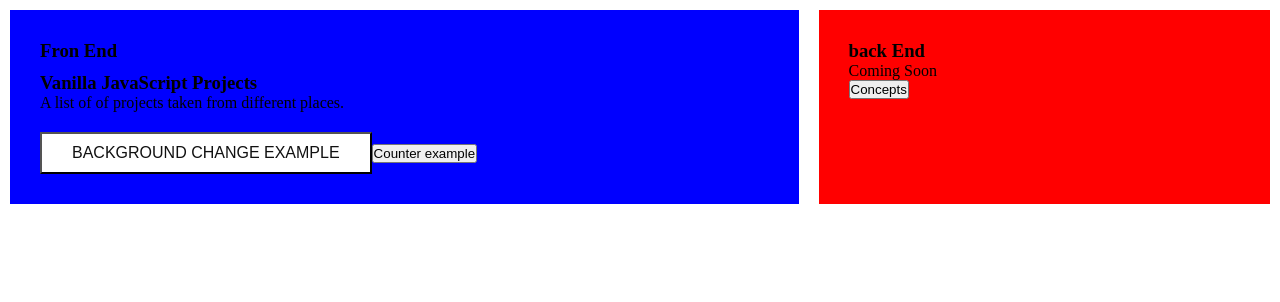
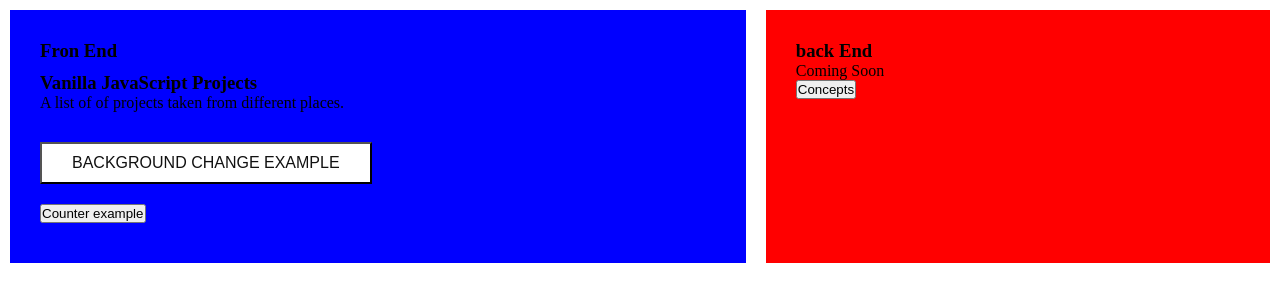
Before and after one commit to Simonbiker/concepts, an Angular app: page /home in a window 1280 px wide. Shown: the top 302 px of the page. Built offline with nearby package versions, Linux system fonts and the light colour scheme.

Commit message:
Setting the buttons into list coloumn so they expand on top of each other.

```diff
--- a/src/app/front-end-projects/counter/counter/counter.component.css
+++ b/src/app/front-end-projects/counter/counter/counter.component.css
@@ -0,0 +1,7 @@
+.container {
+  text-align: center;
+  width: 310px;
+  height: 60px;
+  align-content: center;
+  padding: 2em;
+}
--- a/src/app/front-end-projects/counter/counter/counter.component.html
+++ b/src/app/front-end-projects/counter/counter/counter.component.html
@@ -1 +1,3 @@
-<p>counter works!</p>
+<div class="container">
+  <p>counter works!</p>
+</div>
--- a/src/app/home/home.component.css
+++ b/src/app/home/home.component.css
@@ -39,6 +39,20 @@
   letter-spacing: 2px;
 }
 
+.list {
+  flex-direction: column;
+}
+
+.color {
+  grid-column: 1;
+  padding: 10px 0 10px 0;
+}
+
+.counter {
+  grid-column: 2;
+  padding: 10px 0 10px 0;
+}
+
 .section {
   padding: 10px 0 10px 0;
 }
--- a/src/app/home/home.component.html
+++ b/src/app/home/home.component.html
@@ -5,14 +5,20 @@
       <h3>Vanilla JavaScript Projects</h3>
       <p>A list of of projects taken from different places.</p>
     </div>
-    <button (click)="frontBtn()" class="btn-background">
-      Background change example
-    </button>
-    <ng-container *ngIf="frontEnd">
-      <app-color-change></app-color-change>
-    </ng-container>
-    <button (click)="counterBtn()" class="btn-counter">Counter example</button>
-    <app-counter *ngIf="counterFront"></app-counter>
+    <div class="list">
+      <div class="color">
+        <button (click)="frontBtn()" class="btn-background">
+          Background change example
+        </button>
+        <app-color-change *ngIf="frontEnd"></app-color-change>
+      </div>
+      <div class="counter">
+        <button (click)="counterBtn()" class="btn-counter">
+          Counter example
+        </button>
+        <app-counter *ngIf="counterFront"></app-counter>
+      </div>
+    </div>
   </div>
 
   <div class="back-end">
```
